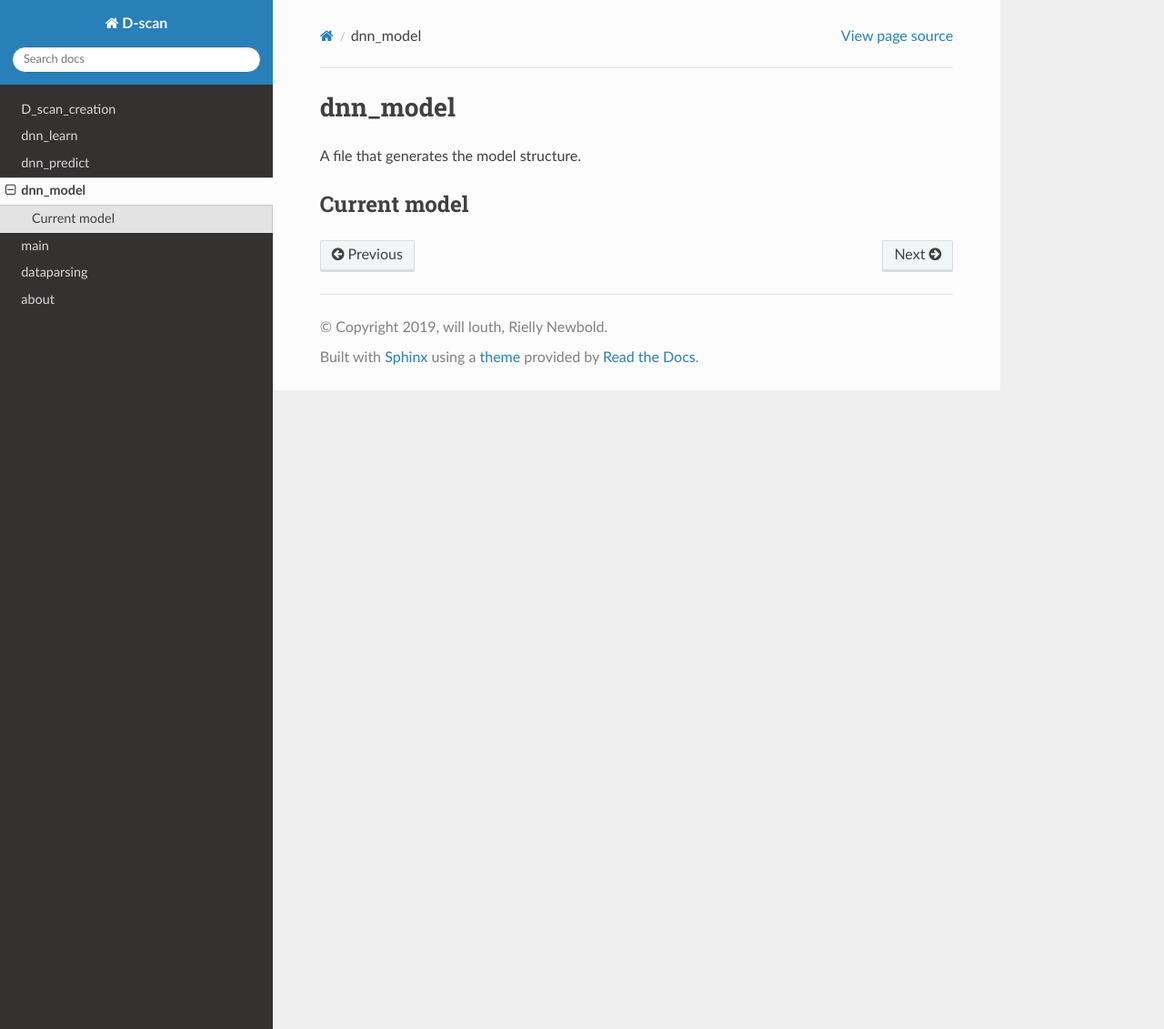
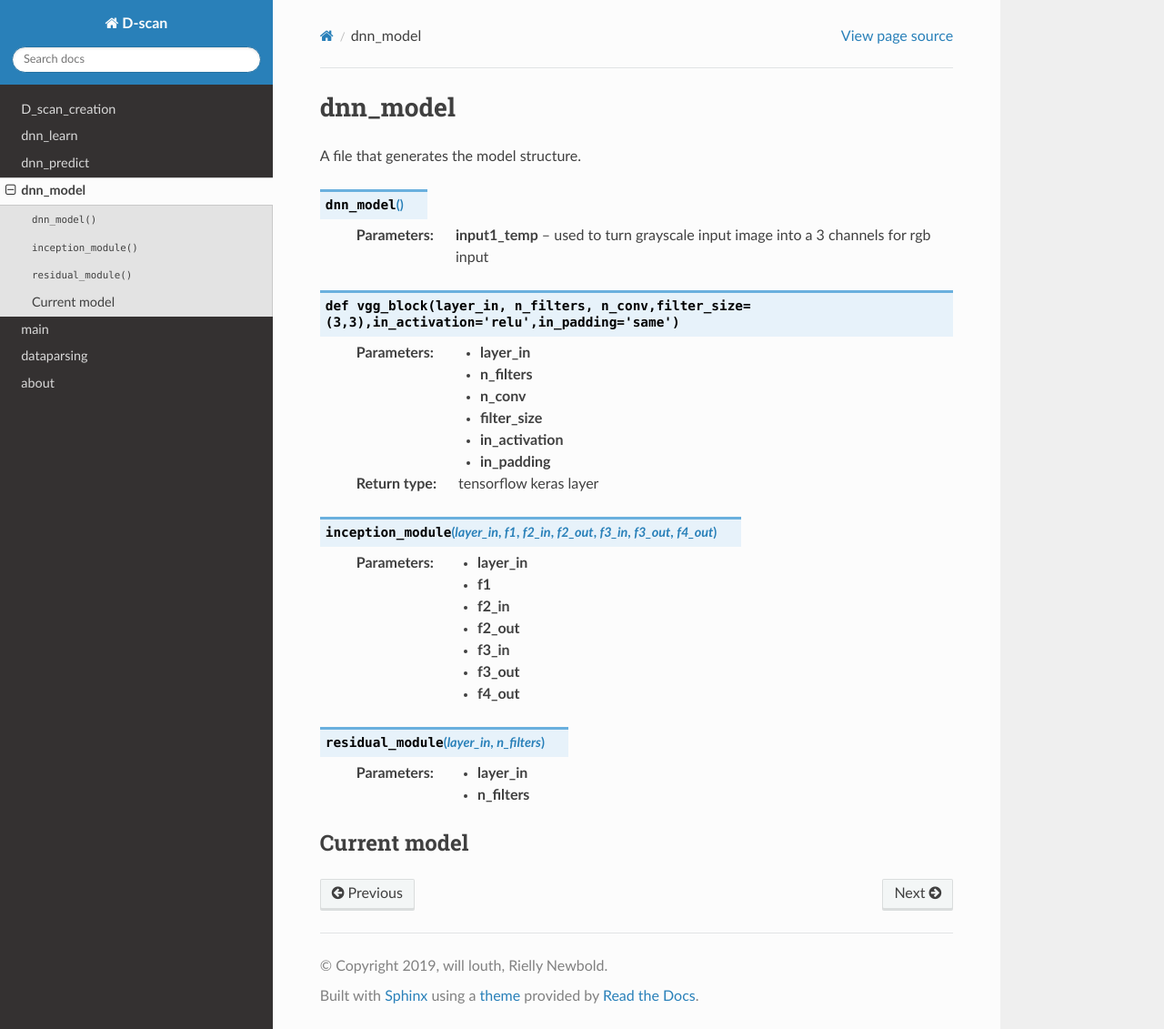
Before and after one commit to williamlouth/D-Scan-docs, a Sphinx documentation site: the page built from source/dnn_model.rst, in a window 1280 px wide and 1131 px high. Shown: the whole window at 91% size. Built offline with Sphinx 7.4.7 and the Read the Docs theme 2.0.0, drawn with Linux system fonts in a browser that asks for light colours.

Commit message:
updating the docs

```diff
--- a/source/dnn_model.rst
+++ b/source/dnn_model.rst
@@ -4,5 +4,37 @@
 A file that generates the model structure.
 
 
+.. py:function:: dnn_model()
+
+    :param input1_temp: used to turn grayscale input image into a 3 channels for rgb input
+
+
+.. py:function:: def vgg_block(layer_in, n_filters, n_conv,filter_size=(3,3),in_activation='relu',in_padding='same')
+
+    :param layer_in:
+    :param n_filters:
+    :param n_conv:
+    :param filter_size:
+    :param in_activation:
+    :param in_padding:
+    :rtype: tensorflow keras layer
+
+.. py:function:: inception_module(layer_in, f1, f2_in, f2_out, f3_in, f3_out, f4_out)
+
+    :param layer_in:
+    :param f1:
+    :param f2_in:
+    :param f2_out:
+    :param f3_in:
+    :param f3_out:
+    :param f4_out:
+
+.. py:function:: residual_module(layer_in, n_filters)
+
+    :param layer_in:
+    :param n_filters:
+
+
+
 Current model
 -------------
```
